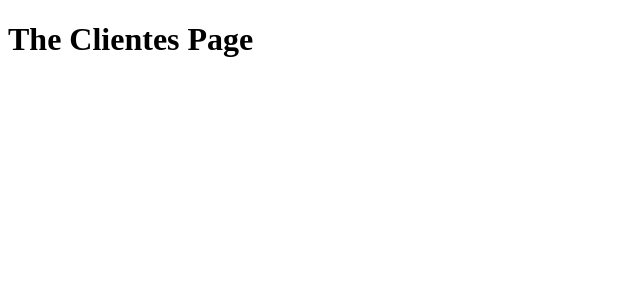
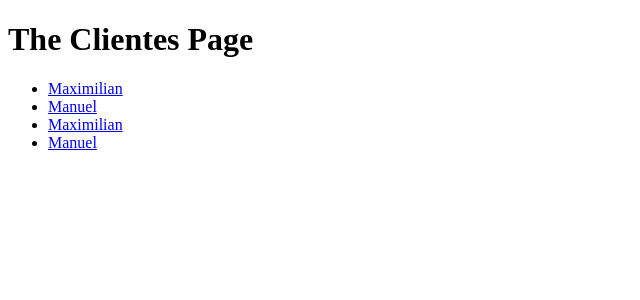
Before and after one commit to fredyvelasquezgt/file-based-routing-project-next.js, a Next.js app: page /clients in a window 1280 px wide. Shown: the top 300 px of the page, without its empty margins (0-640 px from the left). Built offline with nearby package versions, Linux system fonts and the light colour scheme.

Commit message:
added dynamic link behavior render

```diff
--- a/pages/clients/index.js
+++ b/pages/clients/index.js
@@ -1,6 +1,27 @@
+import Link from 'next/link'
+
 function ClientsPage() {
+
+    const clients = [{id: 'max', name:'Maximilian'},
+                    {id: 'manu', name: 'Manuel'}]
+
     return <div>
         <h1>The Clientes Page</h1>
+        <ul>
+            <li>
+                <Link href='/clients/max'>Maximilian</Link>
+            </li>
+            <li>
+                <Link href='/clients/manu'>Manuel</Link>
+            </li>
+
+            {clients.map(client => <li key={client.id}>
+                <Link href={`/clients/${client.id}`} >
+                {client.name}
+                </Link>
+            </li>)}
+
+        </ul>
     </div>
 }
 
```
